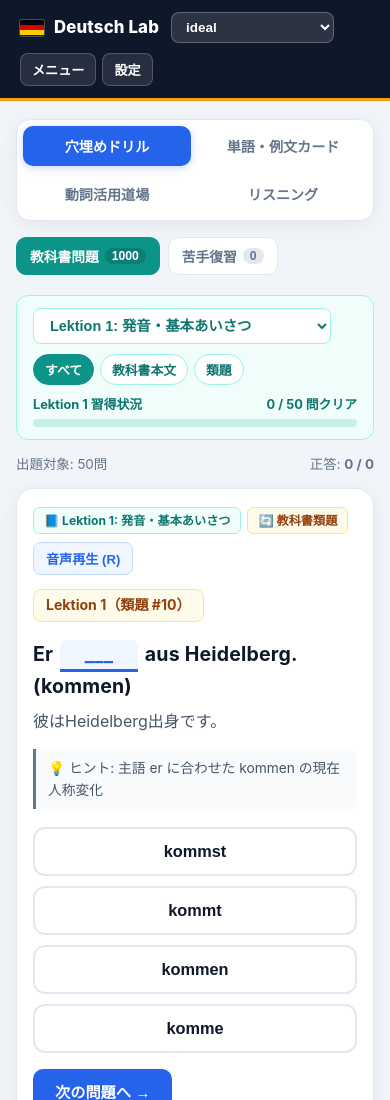
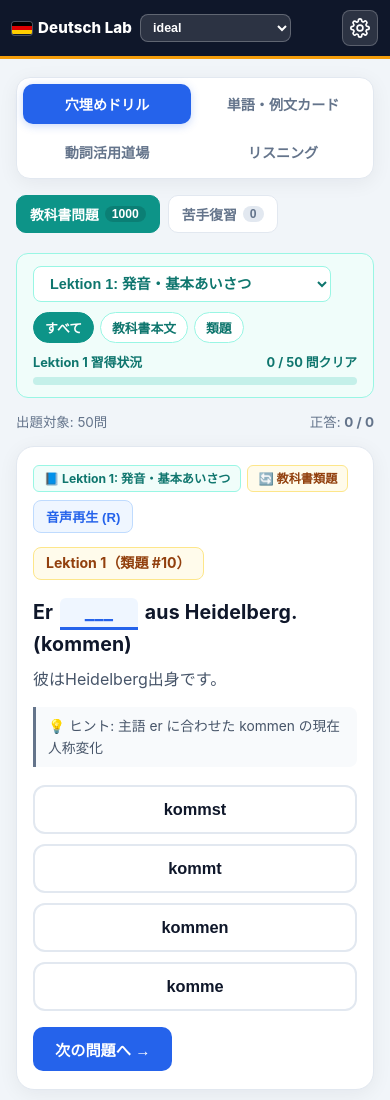
Before and after one commit to kosei25125/german, a plain HTML site: page german_sentence_drill.html in a window 390 px wide. Shown: the top 1100 px of the page. Drawn offline with Linux system fonts and the light colour scheme.

Commit message:
Add files via upload

```diff
--- a/german_sentence_drill.html
+++ b/german_sentence_drill.html
@@ -125,7 +125,22 @@
     cursor: pointer;
   }
   .header-select option { color: #0f172a; background: #fff; }
-  .header-controls { display: flex; flex-wrap: wrap; gap: 6px; align-items: center; }
+  .header-controls { display: flex; flex-wrap: nowrap; gap: 6px; align-items: center; flex-shrink: 0; }
+  .btn-icon {
+    background: rgba(255,255,255,0.12);
+    color: #fff;
+    border: 1px solid rgba(255,255,255,0.22);
+    width: 36px;
+    height: 36px;
+    padding: 0;
+    border-radius: 8px;
+    cursor: pointer;
+    display: inline-flex;
+    align-items: center;
+    justify-content: center;
+    transition: 0.15s;
+  }
+  .btn-icon:hover { background: rgba(255,255,255,0.22); }
   .btn-sm {
     background: rgba(255,255,255,0.1);
     color: #fff;
@@ -589,6 +604,11 @@
   .dash-lesson-top { display: flex; justify-content: space-between; font-weight: 700; margin-bottom: 4px; }
 
   @media (max-width: 640px) {
+    header { flex-wrap: nowrap; padding: calc(10px + env(safe-area-inset-top)) 12px 10px; gap: 8px; }
+    .header-left { flex-wrap: nowrap; gap: 8px; min-width: 0; flex: 1; }
+    .brand { font-size: 0.94rem; gap: 6px; white-space: nowrap; flex-shrink: 0; }
+    .flag { width: 20px; height: 13px; }
+    .header-select { font-size: 0.78rem; padding: 5px 8px; min-width: 0; max-width: 155px; text-overflow: ellipsis; }
     .mode-bar { grid-template-columns: repeat(2, 1fr); }
     .tabs { flex-wrap: nowrap; overflow-x: auto; padding-bottom: 6px; -webkit-overflow-scrolling: touch; }
     .tab { white-space: nowrap; flex-shrink: 0; }
@@ -613,8 +633,12 @@
     </select>
   </div>
   <div class="header-controls">
-    <button class="btn-sm" onclick="openModal('menuModal')">メニュー</button>
-    <button class="btn-sm" onclick="openModal('settingsModal')">設定</button>
+    <button class="btn-icon" aria-label="設定・メニュー" onclick="openModal('settingsModal')">
+      <svg width="20" height="20" viewBox="0 0 24 24" fill="none" stroke="currentColor" stroke-width="2" stroke-linecap="round" stroke-linejoin="round">
+        <circle cx="12" cy="12" r="3.5"></circle>
+        <path d="M19.4 15a1.65 1.65 0 0 0 .33 1.82l.06.06a2 2 0 0 1-2.83 2.83l-.06-.06a1.65 1.65 0 0 0-1.82-.33 1.65 1.65 0 0 0-1 1.51V21a2 2 0 0 1-4 0v-.09A1.65 1.65 0 0 0 9 19.4a1.65 1.65 0 0 0-1.82.33l-.06.06a2 2 0 0 1-2.83-2.83l.06-.06a1.65 1.65 0 0 0 .33-1.82 1.65 1.65 0 0 0-1.51-1H3a2 2 0 0 1 0-4h.09A1.65 1.65 0 0 0 4.6 9a1.65 1.65 0 0 0-.33-1.82l-.06-.06a2 2 0 0 1 2.83-2.83l.06.06a1.65 1.65 0 0 0 1.82.33H9a1.65 1.65 0 0 0 1-1.51V3a2 2 0 0 1 4 0v.09a1.65 1.65 0 0 0 1 1.51 1.65 1.65 0 0 0 1.82-.33l.06-.06a2 2 0 0 1 2.83 2.83l-.06.06a1.65 1.65 0 0 0-.33 1.82V9a1.65 1.65 0 0 0 1.51 1H21a2 2 0 0 1 0 4h-.09a1.65 1.65 0 0 0-1.51 1z"></path>
+      </svg>
+    </button>
   </div>
 </header>
 
@@ -775,26 +799,11 @@
   </div>
 </div>
 
-<!-- メニューモーダル -->
-<div class="modal-backdrop" id="menuModal" onclick="if(event.target===this) closeModal('menuModal')">
-  <div class="modal" style="max-width:440px;">
-    <div class="modal-head">
-      <h2>メニュー</h2>
-      <button class="close-btn" onclick="closeModal('menuModal')">×</button>
-    </div>
-    <div style="display:flex; flex-direction:column; gap:10px;">
-      <button class="btn-secondary" style="text-align:left; width:100%;" onclick="closeModal('menuModal'); openDashboard();">学習記録ダッシュボードを見る</button>
-      <button class="btn-secondary" style="text-align:left; width:100%;" onclick="closeModal('menuModal'); openModal('grammarModal');">クイック文法表を開く</button>
-      <button class="btn-secondary" style="text-align:left; width:100%;" onclick="closeModal('menuModal'); openModal('addModal');">オリジナル問題を追加・管理</button>
-    </div>
-  </div>
-</div>
-
-<!-- 設定モーダル -->
+<!-- 設定・メニューモーダル -->
 <div class="modal-backdrop" id="settingsModal" onclick="if(event.target===this) closeModal('settingsModal')">
   <div class="modal" style="max-width:440px;">
     <div class="modal-head">
-      <h2>設定</h2>
+      <h2>設定・メニュー</h2>
       <button class="close-btn" onclick="closeModal('settingsModal')">×</button>
     </div>
     <div style="display:flex; flex-direction:column; gap:10px;">
@@ -802,6 +811,10 @@
       <button class="btn-secondary" style="display:flex; justify-content:space-between; align-items:center; width:100%;" id="toggleTypeBtn" onclick="toggleTyping()"><span>解答方式</span><strong>4択モード</strong></button>
       <button class="btn-secondary" style="display:flex; justify-content:space-between; align-items:center; width:100%;" id="autoSpeakBtn" onclick="toggleAutoSpeak()"><span>解答時の自動音声再生</span><strong>ON</strong></button>
       <button class="btn-secondary" style="display:flex; justify-content:space-between; align-items:center; width:100%;" id="themeBtn" onclick="toggleTheme()"><span>画面テーマ</span><strong>ライト</strong></button>
+      <div style="border-top:1px solid var(--border); margin:4px 0;"></div>
+      <button class="btn-secondary" style="text-align:left; width:100%;" onclick="closeModal('settingsModal'); openDashboard();">学習記録ダッシュボードを見る</button>
+      <button class="btn-secondary" style="text-align:left; width:100%;" onclick="closeModal('settingsModal'); openModal('grammarModal');">クイック文法表を開く</button>
+      <button class="btn-secondary" style="text-align:left; width:100%;" onclick="closeModal('settingsModal'); openModal('addModal');">オリジナル問題を追加・管理</button>
     </div>
   </div>
 </div>
--- a/sw.js
+++ b/sw.js
@@ -1,4 +1,4 @@
-const CACHE_NAME = "german-drill-pwa-v4";
+const CACHE_NAME = "german-drill-pwa-v5";
 const ASSETS = [
   "./",
   "./index.html",
```
Also changed, not shown: index.html (+33 -20 lines).
